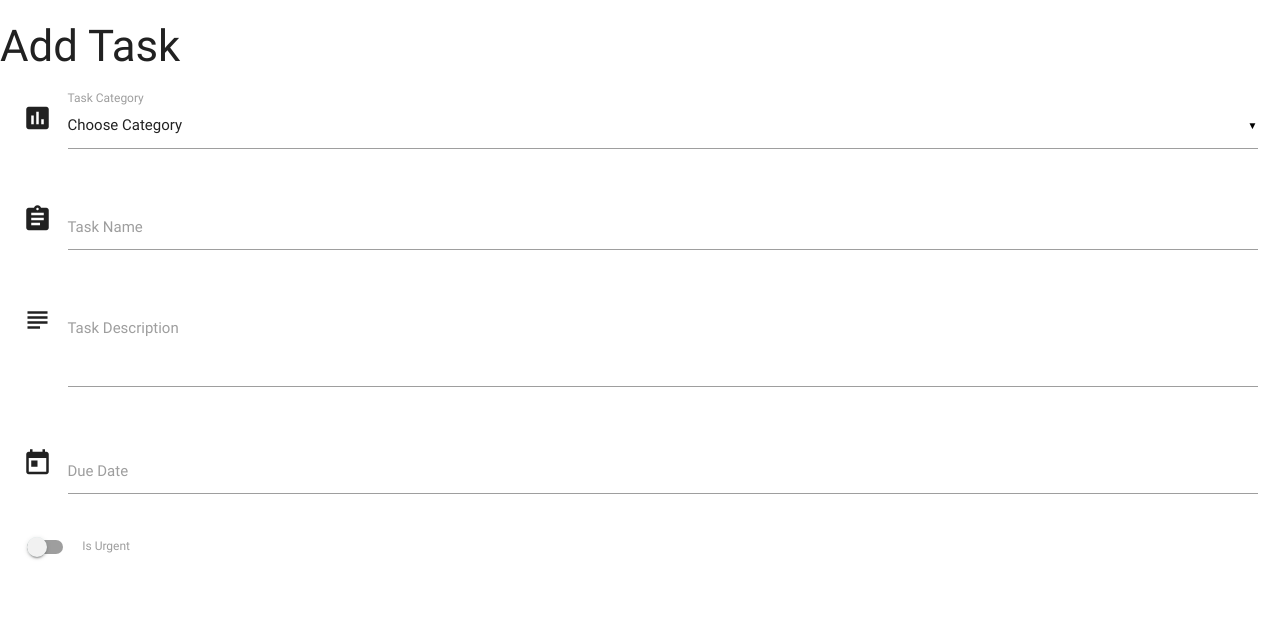
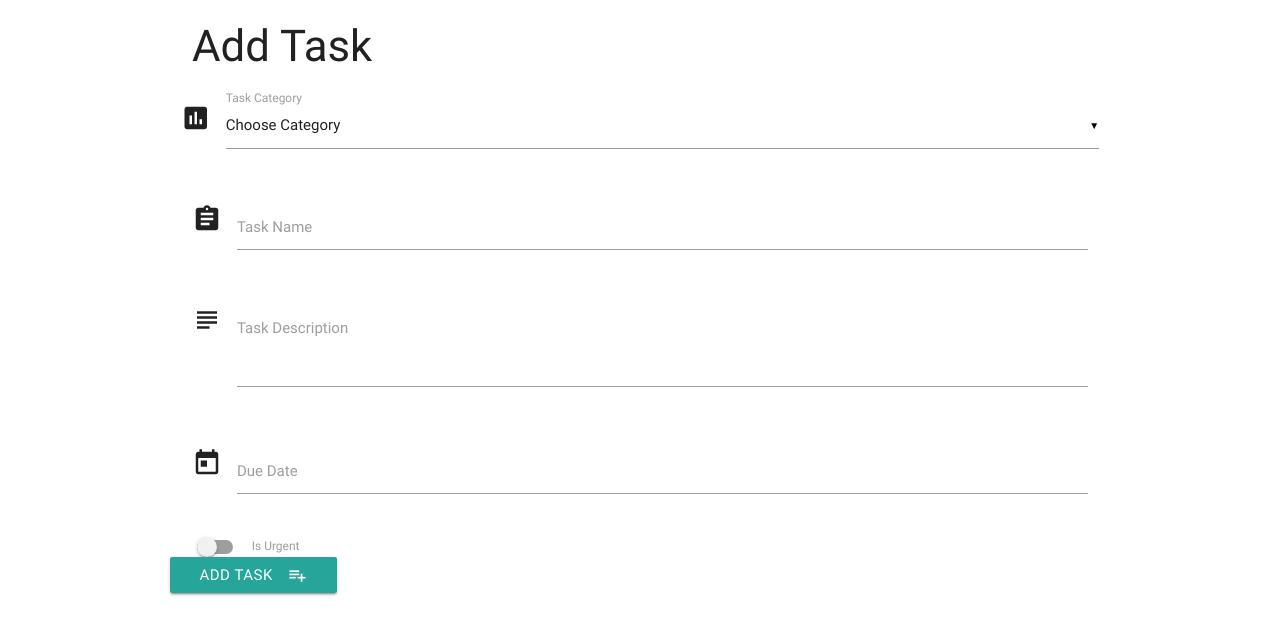
Before and after one commit to lewisclark4/task_manager_app, a Flask app: page /add_task in a window 1280 px wide. Shown: the top 635 px of the page. Run offline with Flask 2, Linux system fonts and the light colour scheme; data that the repository does not hold is empty; some libraries are stand-ins or nearby versions.

Commit message:
added styling and added edit task function

```diff
--- a/app.py
+++ b/app.py
@@ -10,6 +10,7 @@ app.config["MONGO_DBNAME"] = 'task_manager'
 app.config["MONGO_URI"] = "mongodb+srv://lcadmin:Password1@myfirstcluster-y3iip.mongodb.net/task_manager?retryWrites=true&w=majority"
 
 mongo = PyMongo(app)
+
 
 @app.route('/')
 @app.route('/get_tasks')
@@ -24,7 +25,21 @@ def add_task():
                            categories=mongo.db.categories.find())
 
 
+@app.route('/insert_task', methods=['POST'])
+def insert_task():
+    tasks = mongo.db.tasks
+    tasks.insert_one(request.form.to_dict())
+    return redirect(url_for('get_tasks'))
+
+@app.route('/edit_task/<task_id>')
+def edit_task(task_id):
+    the_task =  mongo.db.tasks.find_one({"_id": ObjectId(task_id)})
+    all_categories =  mongo.db.categories.find()
+    return render_template('edittask.html', task=the_task,
+                           categories=all_categories)
+
+
 if __name__ == '__main__':
     app.run(host=os.environ.get('IP'),
-        port=int(os.environ.get('PORT')),
-        debug=True)
+            port=int(os.environ.get('PORT')),
+            debug=True)
--- /dev/null
+++ b/static/css/style.css
@@ -0,0 +1,11 @@
+.btn_small {
+    height: 24px;
+    width: 60px;
+    line-height: 24px;
+    margin: 5px 5px;
+    padding: 0 0.5em;
+}
+
+.task_header {
+    margin-top: 5px;
+}
--- a/templates/addtask.html
+++ b/templates/addtask.html
@@ -1,10 +1,10 @@
 {% extends 'base.html' %} {% block content %}
 <h3>Add Task</h3>
 <div class="row">
-  <form action="" method="POST" class="col s12">
+  <form action="{{ url_for('insert_task') }}" method="POST"  class="col s12">
     <div class="row">
       <div class="row">
-        <div class="input-field col s12" id="matfix">
+        <div class="input-field col s12">
           <i class="material-icons prefix">poll</i>
           <select id="category" name="category_name">
             <option value="" disabled selected>Choose Category</option>
@@ -47,6 +47,11 @@
           Is Urgent
         </label>
       </div>
+      <div class="row">
+        <button class="btn waves-effect waves-light" type="submit" name="action">Add Task
+          <i class="material-icons right">playlist_add</i>
+        </button>
+      </div>
     </div>
   </form>
 </div>
--- a/templates/base.html
+++ b/templates/base.html
@@ -4,11 +4,13 @@
 <head>
     <link href="https://fonts.googleapis.com/icon?family=Material+Icons" rel="stylesheet">
     <link rel="stylesheet" href="https://cdnjs.cloudflare.com/ajax/libs/materialize/0.100.2/css/materialize.min.css">
+     <link rel="stylesheet" href="{{url_for('static', filename='css/style.css')}}" type="text/css"/>
 </head>
 
 <body>
-    {% block content %} {% endblock %}
-
+    <div class="container">
+        {% block content %} {% endblock %}
+    </div>
     <script src="https://cdnjs.cloudflare.com/ajax/libs/jquery/3.2.1/jquery.min.js"></script>
     <script src="https://cdnjs.cloudflare.com/ajax/libs/materialize/0.100.2/js/materialize.min.js"></script>
     <script type="text/javascript">
```
Also changed, not shown: templates/edittask.html (added, +55 -0 lines), templates/tasks.html (+12 -6 lines).
